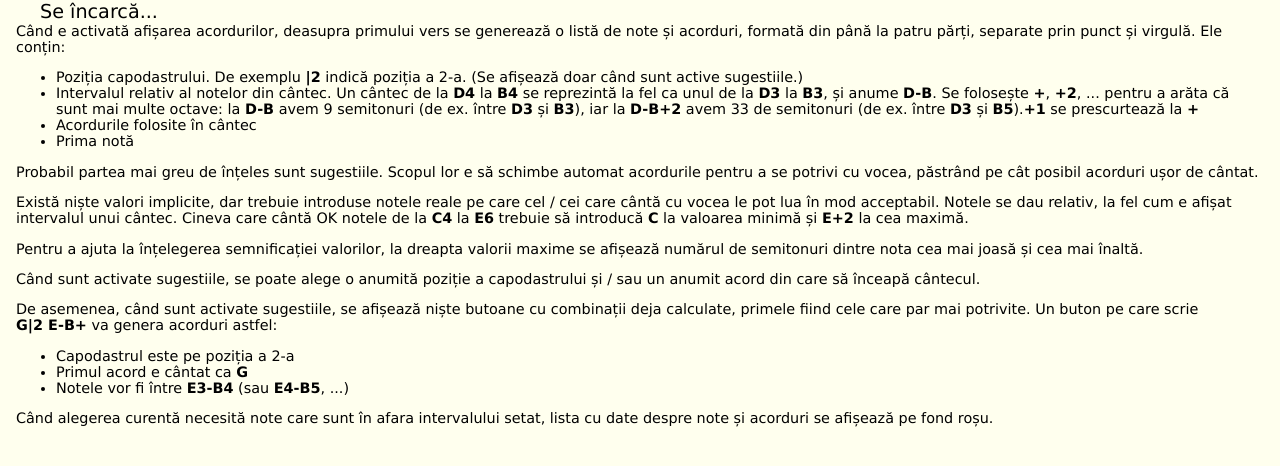
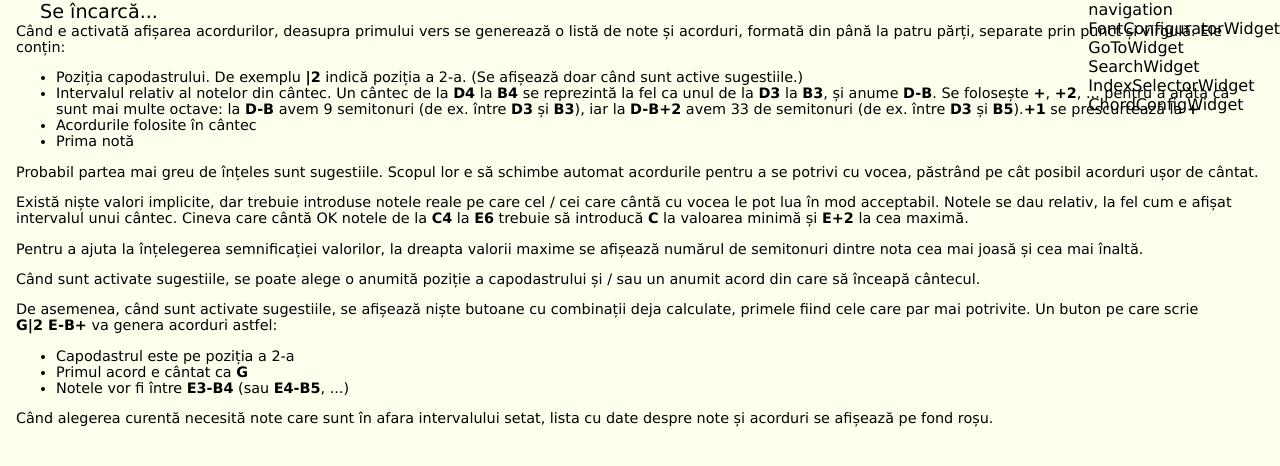
Before and after one commit to mciobanu/songbook, a React (Create React App) app: page / in a window 1280 px wide. Shown: the top 466 px of the page. Built offline with nearby package versions, Linux system fonts and the light colour scheme.

Commit message:
Added more widgets (WIP)

```diff
--- a/src/App.tsx
+++ b/src/App.tsx
@@ -3,6 +3,7 @@ import logo from './logo.svg';
 import './App.css';
 import {IntroductionWidget} from "./widgets/Introduction";
 import {LoaderWidget} from "./widgets/Loader";
+import {RootMenuWidget} from "./widgets/RootMenu";
 
 function App() {
     return (
@@ -26,7 +27,7 @@ function App() {
                 {/*ttt1 close button is over the scroll bar on desktop*/}
                 <LoaderWidget />
                 <IntroductionWidget />
-
+                <RootMenuWidget />
             </div>
     );
 }
--- a/src/legacy.css
+++ b/src/legacy.css
@@ -24,7 +24,7 @@ hr { /* ttt2 maybe create a class rather than change things globally */
 
 .menuDiv {
     position: fixed;
-    top: 0rem;
+    top: 0;
 
     overflow-y: auto;
     overflow-x: hidden;
@@ -44,11 +44,11 @@ hr { /* ttt2 maybe create a class rather than change things globally */
 }
 
 .menuDivLeft {
-    left: 0rem;
+    left: 0;
 }
 
 .menuDivRight {
-    right: 0rem;
+    right: 0;
 }
 
 
--- /dev/null
+++ b/src/widgets/ChordConfig.tsx
@@ -0,0 +1,7 @@
+import React from "react";
+
+import '../legacy.css';
+
+export const ChordConfigWidget = () => {
+    return (<div>ChordConfigWidget</div>);
+}
--- /dev/null
+++ b/src/widgets/FontConfigurator.tsx
@@ -0,0 +1,7 @@
+import React from "react";
+
+import '../legacy.css';
+
+export const FontConfiguratorWidget = () => {
+    return (<div>FontConfiguratorWidget</div>);
+}
--- /dev/null
+++ b/src/widgets/GoTo.tsx
@@ -0,0 +1,7 @@
+import React from "react";
+
+import '../legacy.css';
+
+export const GoToWidget = () => {
+    return (<div>GoToWidget</div>);
+}
--- /dev/null
+++ b/src/widgets/IndexSelector.tsx
@@ -0,0 +1,7 @@
+import React from "react";
+
+import '../legacy.css';
+
+export const IndexSelectorWidget = () => {
+    return (<div>IndexSelectorWidget</div>);
+}
--- /dev/null
+++ b/src/widgets/Menu.tsx
@@ -0,0 +1,18 @@
+import React from "react";
+
+import '../legacy.css';
+import {FontConfiguratorWidget} from "./FontConfigurator";
+import {SearchWidget} from "./Search";
+import {GoToWidget} from "./GoTo";
+import {IndexSelectorWidget} from "./IndexSelector";
+import {ChordConfigWidget} from "./ChordConfig";
+
+export const MenuWidget = () => {
+    return (<div>
+        <FontConfiguratorWidget></FontConfiguratorWidget>
+        <GoToWidget></GoToWidget>
+        <SearchWidget></SearchWidget>
+        <IndexSelectorWidget></IndexSelectorWidget>
+        <ChordConfigWidget></ChordConfigWidget>
+    </div>);
+}
--- /dev/null
+++ b/src/widgets/Navigation.tsx
@@ -0,0 +1,7 @@
+import React from "react";
+
+import '../legacy.css';
+
+export const NavigationWidget = () => {
+    return (<div>navigation</div>);
+}
--- /dev/null
+++ b/src/widgets/RootMenu.tsx
@@ -0,0 +1,13 @@
+import React from "react";
+
+import '../legacy.css';
+import {MenuWidget} from "./Menu";
+import {NavigationWidget} from "./Navigation";
+
+export const RootMenuWidget = () => {
+    return (<div className="menuDiv menuDivRight">
+        <NavigationWidget></NavigationWidget>
+        <MenuWidget></MenuWidget>
+    </div>);
+    /* ttt0 review why there are both menuDivRight and menuDivLeft */
+}
--- /dev/null
+++ b/src/widgets/Search.tsx
@@ -0,0 +1,7 @@
+import React from "react";
+
+import '../legacy.css';
+
+export const SearchWidget = () => {
+    return (<div>SearchWidget</div>);
+}
```
Also changed, not shown: src/widgets/Song.tsx (added, +7 -0 lines), 1 other file (tests, documents, lock files or other folders).
